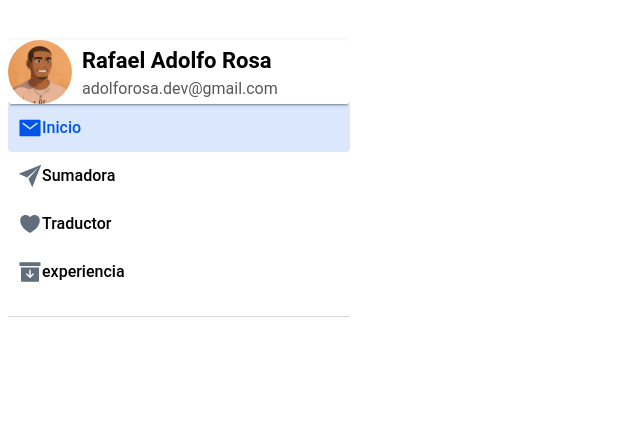
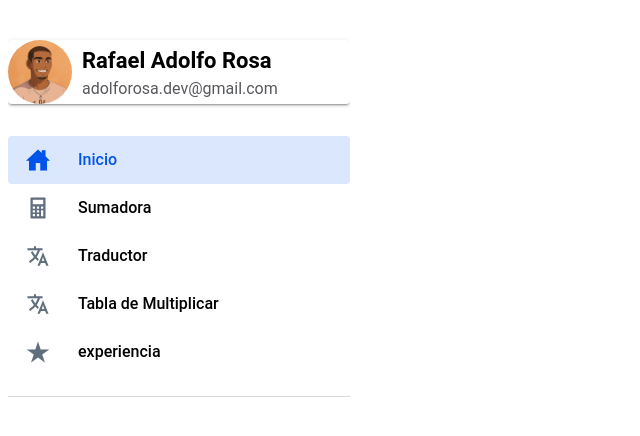
Before and after one commit to Ipambe/perfil-app, a React (Vite) app: page /folder/Inicio in a window 1280 px wide. Shown: the top 436 px of the page, without its empty margins (0-640 px from the left). Built offline with nearby package versions, Linux system fonts and the light colour scheme.

Commit message:
cambiando iconos

```diff
--- a/src/components/Menu.tsx
+++ b/src/components/Menu.tsx
@@ -14,14 +14,14 @@ import {
 
 import { useLocation } from 'react-router-dom'
 import {
-  archiveOutline,
-  archiveSharp,
-  heartOutline,
-  heartSharp,
-  mailOutline,
-  mailSharp,
-  paperPlaneOutline,
-  paperPlaneSharp
+  languageSharp,
+  languageOutline,
+  homeOutline,
+  calculatorOutline,
+  calculatorSharp,
+  homeSharp,
+  starOutline,
+  starSharp
 } from 'ionicons/icons'
 import './Menu.css'
 
@@ -36,26 +36,32 @@ const appPages: AppPage[] = [
   {
     title: 'Inicio',
     url: '/folder/Inicio',
-    iosIcon: mailOutline,
-    mdIcon: mailSharp
+    iosIcon: homeOutline,
+    mdIcon: homeSharp
   },
   {
     title: 'Sumadora',
     url: '/sumadora',
-    iosIcon: paperPlaneOutline,
-    mdIcon: paperPlaneSharp
+    iosIcon: calculatorOutline,
+    mdIcon: calculatorSharp
   },
   {
     title: 'Traductor',
     url: '/traductor',
-    iosIcon: heartOutline,
-    mdIcon: heartSharp
+    iosIcon: languageOutline,
+    mdIcon: languageSharp
+  },
+  {
+    title: 'Tabla de Multiplicar',
+    url: '/tabla',
+    iosIcon: languageOutline,
+    mdIcon: languageSharp
   },
   {
     title: 'experiencia',
     url: '/folder/experiencia',
-    iosIcon: archiveOutline,
-    mdIcon: archiveSharp
+    iosIcon: starOutline,
+    mdIcon: starSharp
   }
 ]
 
@@ -69,7 +75,7 @@ const Menu: React.FC = () => {
     >
       <IonContent>
         <IonList id='inbox-list'>
-          <IonCard className='profile-card'>
+          <IonCard className='profile-card mb-8'>
             <IonImg
               className='profile-image'
               src='/adolfo.png'
@@ -96,12 +102,13 @@ const Menu: React.FC = () => {
                   detail={false}
                 >
                   <IonIcon
+                    className='mr-3 p-2'
                     aria-hidden='true'
                     slot='start'
                     ios={appPage.iosIcon}
                     md={appPage.mdIcon}
                   />
-                  <IonLabel>{appPage.title}</IonLabel>
+                  <IonLabel className='p-2'>{appPage.title}</IonLabel>
                 </IonItem>
               </IonMenuToggle>
             )
```
